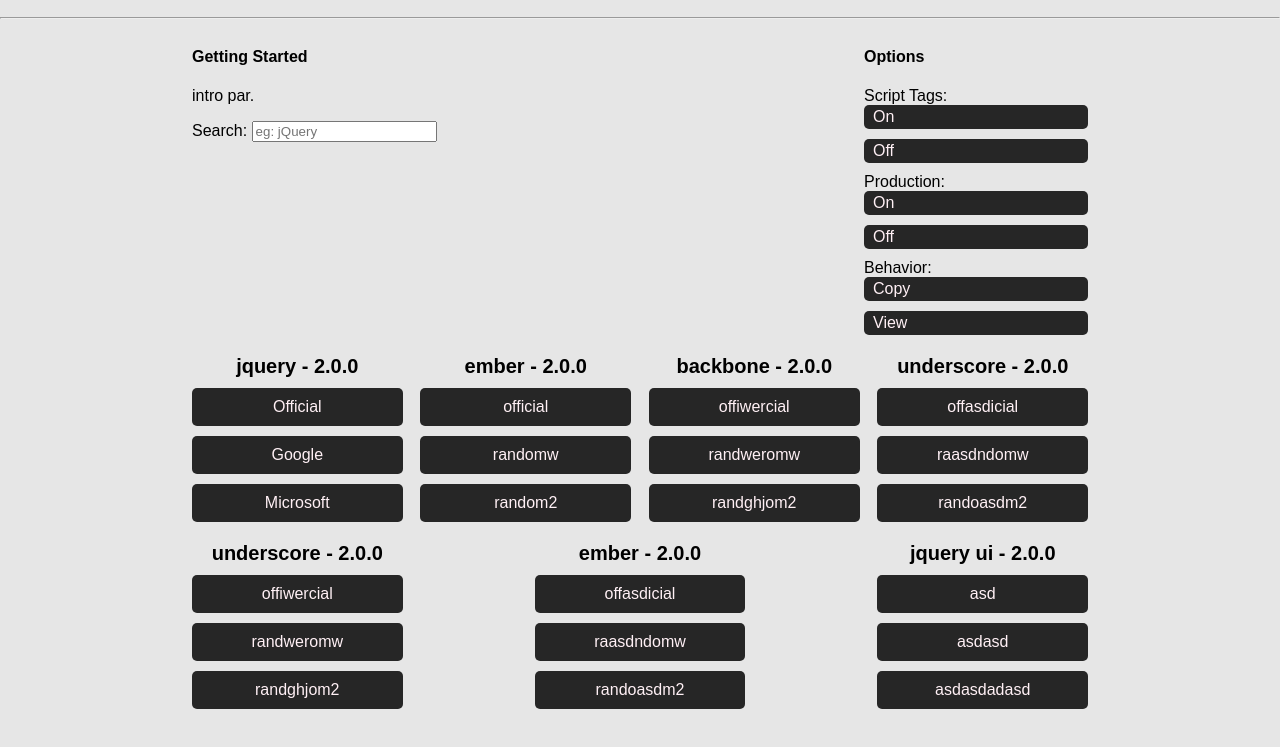
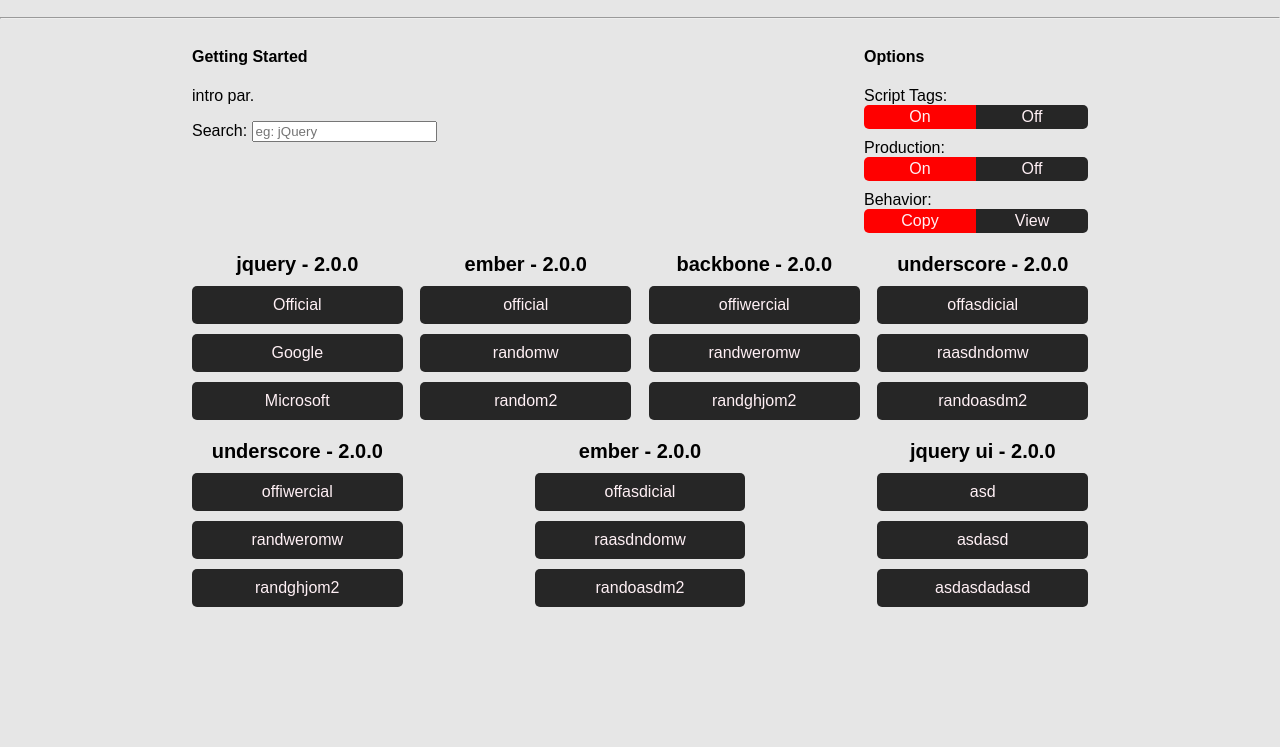
Before and after one commit to alexdmejias/cdnatives, a website: page index.html in a window 1280 px wide. Shown: the part 51-798 px from the top of the page. Drawn offline with Linux system fonts and the light colour scheme.

Commit message:
started work on button groups

```diff
--- a/index.html
+++ b/index.html
@@ -28,17 +28,17 @@
 		</div>
 		<div class="controls">
 			<h4>Options</h4>
-			<div data-option="tags">
+			<div data-option="tags" class="clearfix">
 				<span>Script Tags:</span>
 				<a href="" class="button-small active">On</a>
 				<a href="" class="button-small">Off</a>
 			</div>
-			<div data-option="production">
+			<div data-option="tags" class="clearfix">
 				<span>Production:</span>
 				<a href="" class="button-small active">On</a>
 				<a href="" class="button-small">Off</a>
 			</div>
-			<div data-option="copy">
+			<div data-option="tags" class="clearfix">
 				<span>Behavior:</span>
 				<a href="" class="button-small active">Copy</a>
 				<a href="" class="button-small">View</a>
--- a/less/_variables.less
+++ b/less/_variables.less
@@ -1,3 +1,7 @@
 @grey: #666;
 @grey-dark: darken(@grey, 25%);
 @grey-light: lighten(@grey, 50%);
+
+@active-button-background: red;
+
+@border-radius: 5px;
--- a/less/styles.less
+++ b/less/styles.less
@@ -22,6 +22,17 @@
 	text-decoration: none;
 }
 
+
+.cf:before,
+.cf:after {
+    content: " "; /* 1 */
+    display: table; /* 2 */
+}
+
+.cf:after {
+    clear: both;
+}
+
 .wrap {
 	margin:0 auto;
 	width: 90%;
@@ -39,22 +50,36 @@
 
 .controls {
 	flex: 1 0 0;
+	span {
+		display: block;
+	}
 }
 
 .button {
 	padding: 10px;
 	background: @grey-dark;
-	border-radius: 5px;
+	border-radius: @border-radius;
 	display: block;
 	margin: 0 0 10px;
-	width: 100%;
-	color: lavenderblush
+	// width: 100%;
+	color: lavenderblush;
+	text-align: center;
 }
 
 .button-small {
 	.button;
 	padding: 3px 9px;
+	float: left;
+	width: 50%;
+	border-radius: @border-radius 0 0 @border-radius;
+
+	&:last-child {
+		border-radius: 0 @border-radius @border-radius 0;
+	}
 }
+	.active {
+		background: @active-button-background;
+	}
 
 .content {
 	display: flex;
```
Also changed, not shown: css/styles.css.
